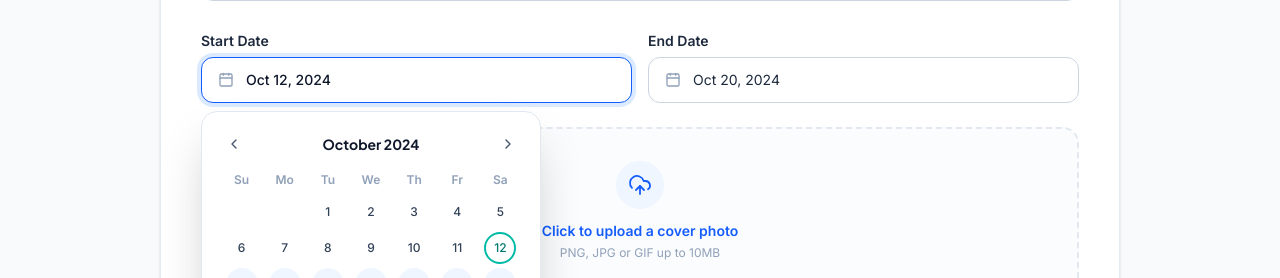
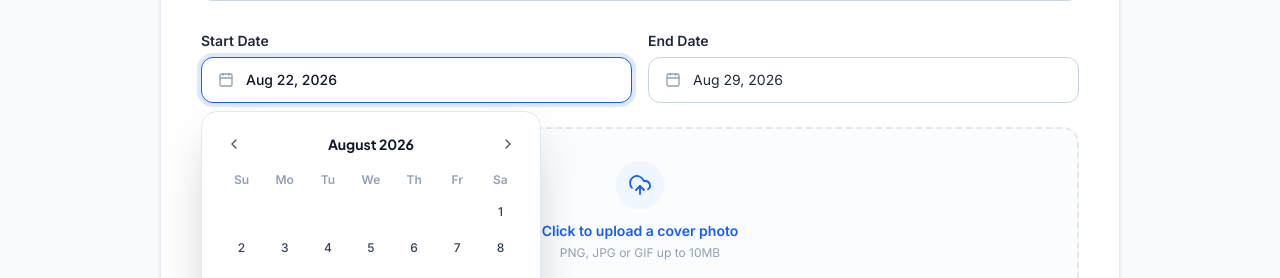
Before and after one commit to Kumar-Deepak-DEV/Odoo-LDCE-GlobeTrotter, a React (Vite) app in the folder client/: page /trips/new in a window 1280 px wide. Shown: the part 425-703 px from the top of the page. Built offline with nearby package versions, Linux system fonts and the light colour scheme; no server answers; sample sign-in values are in the browser's storage.

Commit message:
fix: default trip dates and calendar to current date instead of hardcoded 2024

```diff
--- a/client/src/features/trip/CreateTripPage.tsx
+++ b/client/src/features/trip/CreateTripPage.tsx
@@ -90,8 +90,12 @@ export const CreateTripPage: FC = () => {
     prefillDest ? `Trip to ${prefillDest}` : ''
   );
   const [description, setDescription] = useState('');
-  const [startDate, setStartDate] = useState('2024-10-12');
-  const [endDate, setEndDate] = useState('2024-10-20');
+  // Dynamic default: today and +7 days
+  const todayStr = (() => { const d = new Date(); return `${d.getFullYear()}-${String(d.getMonth() + 1).padStart(2, '0')}-${String(d.getDate()).padStart(2, '0')}`; })();
+  const weekLaterStr = (() => { const d = new Date(); d.setDate(d.getDate() + 7); return `${d.getFullYear()}-${String(d.getMonth() + 1).padStart(2, '0')}-${String(d.getDate()).padStart(2, '0')}`; })();
+
+  const [startDate, setStartDate] = useState(todayStr);
+  const [endDate, setEndDate] = useState(weekLaterStr);
   const [isPublic, setIsPublic] = useState(false);
   const [coverPhoto, setCoverPhoto] = useState<string | null>(null);
   const [isUploading, setIsUploading] = useState(false);
@@ -104,7 +108,7 @@ export const CreateTripPage: FC = () => {
   const [showDatePicker, setShowDatePicker] = useState<'start' | 'end' | null>(
     'start'
   );
-  const [calendarMonth, setCalendarMonth] = useState(new Date(2024, 9, 1)); // October 2024
+  const [calendarMonth, setCalendarMonth] = useState(() => { const n = new Date(); return new Date(n.getFullYear(), n.getMonth(), 1); }); // Current month
 
   // Date Validation
   const isDateInvalid = Boolean(
@@ -318,8 +322,7 @@ export const CreateTripPage: FC = () => {
                         showDatePicker === 'start' ? null : 'start'
                       )
                     }
-                    className={`w-full px-4 py-3 bg-white border rounded-xl text-sm flex items-center gap-3 transition-all cursor-pointer text-left ${
-                      showDatePicker === 'start'
+                    className={`w-full px-4 py-3 bg-white border rounded-xl text-sm flex items-center gap-3 transition-all cursor-pointer text-left ${showDatePicker === 'start'
                         ? 'border-blue-600 ring-4 ring-blue-100 text-slate-900 font-medium'
                         : 'border-slate-300 text-slate-800 hover:border-slate-400'
                       }`}
@@ -339,8 +342,7 @@ export const CreateTripPage: FC = () => {
                     onClick={() =>
                       setShowDatePicker(showDatePicker === 'end' ? null : 'end')
                     }
-                    className={`w-full px-4 py-3 bg-white border rounded-xl text-sm flex items-center gap-3 transition-all cursor-pointer text-left ${
-                      isDateInvalid
+                    className={`w-full px-4 py-3 bg-white border rounded-xl text-sm flex items-center gap-3 transition-all cursor-pointer text-left ${isDateInvalid
                         ? 'border-red-400 ring-4 ring-red-100 text-red-900'
                         : showDatePicker === 'end'
                           ? 'border-blue-600 ring-4 ring-blue-100 text-slate-900 font-medium'
@@ -417,8 +419,7 @@ export const CreateTripPage: FC = () => {
                           key={day}
                           type="button"
                           onClick={() => handleSelectDay(day)}
-                          className={`h-8 w-8 mx-auto rounded-full flex items-center justify-center font-medium transition-all cursor-pointer ${
-                            isStart
+                          className={`h-8 w-8 mx-auto rounded-full flex items-center justify-center font-medium transition-all cursor-pointer ${isStart
                               ? 'border-2 border-teal-500 bg-white text-teal-700 font-bold'
                               : isEnd
                                 ? 'bg-blue-600 text-white font-bold'
@@ -527,13 +528,11 @@ export const CreateTripPage: FC = () => {
                 aria-labelledby="make-trip-public-label"
                 aria-describedby="make-trip-public-help"
                 onClick={() => setIsPublic(!isPublic)}
-                className={`relative inline-flex h-6 w-11 shrink-0 cursor-pointer rounded-full border-2 border-transparent transition-colors duration-200 ease-in-out focus:outline-none focus:ring-2 focus:ring-blue-600 focus:ring-offset-2 ${
-                  isPublic ? 'bg-blue-600' : 'bg-slate-200'
+                className={`relative inline-flex h-6 w-11 shrink-0 cursor-pointer rounded-full border-2 border-transparent transition-colors duration-200 ease-in-out focus:outline-none focus:ring-2 focus:ring-blue-600 focus:ring-offset-2 ${isPublic ? 'bg-blue-600' : 'bg-slate-200'
                   }`}
               >
                 <span
-                  className={`pointer-events-none inline-block h-5 w-5 transform rounded-full bg-white shadow-sm ring-0 transition duration-200 ease-in-out ${
-                    isPublic ? 'translate-x-5' : 'translate-x-0'
+                  className={`pointer-events-none inline-block h-5 w-5 transform rounded-full bg-white shadow-sm ring-0 transition duration-200 ease-in-out ${isPublic ? 'translate-x-5' : 'translate-x-0'
                     }`}
                 />
               </button>
@@ -614,8 +613,7 @@ export const CreateTripPage: FC = () => {
                       type="button"
                       onClick={() => handleApplyDestination(dest)}
                       aria-label={`Select ${dest.name}`}
-                      className={`w-8 h-8 rounded-full border flex items-center justify-center transition-all cursor-pointer ${
-                        isAdded
+                      className={`w-8 h-8 rounded-full border flex items-center justify-center transition-all cursor-pointer ${isAdded
                           ? 'bg-emerald-600 border-emerald-600 text-white'
                           : 'border-blue-200 text-blue-600 hover:bg-blue-600 hover:text-white hover:border-blue-600'
                         }`}
```
Lines whose indentation alone changed are shown as unchanged.
